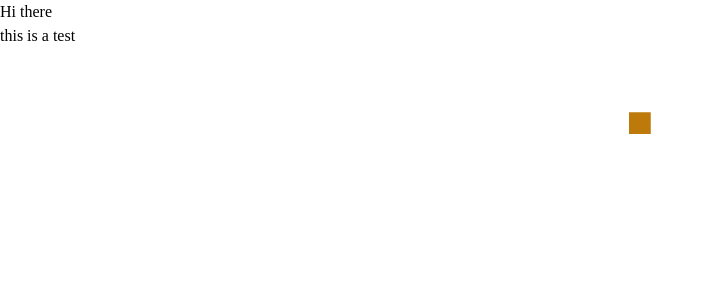
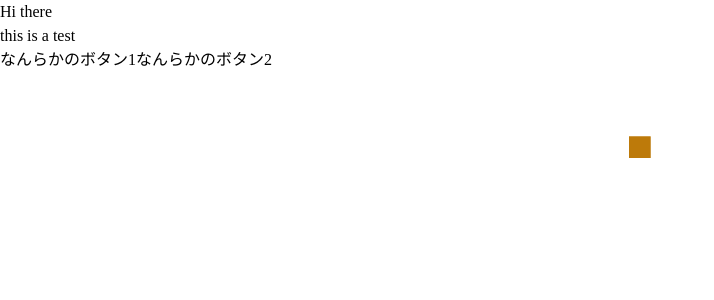
Before and after one commit to menma275/3d-file-viewer, a React (Vite) app in the folder src/renderer/: page / in a window 1280 px wide. Shown: the top 300 px of the page, without its empty margins (0-714 px from the left). Built offline with nearby package versions, Linux system fonts and the light colour scheme.

Commit message:
add: add color scheme-wip

```diff
--- a/src/renderer/src/App.tsx
+++ b/src/renderer/src/App.tsx
@@ -2,12 +2,24 @@
 
 function App(): React.JSX.Element {
   return (
-    <div className="mt-3 p-8 w-full h-full overflow-hidden">
-      <div className="flex justify-between items-center">
-        <div>Hi there</div>
-        <div className="text-accent">this is a test</div>
+    <div className="w-full h-full overflow-hidden">
+      <div
+        className="absolute top-0 left-0 p-8 pt-12 w-full h-full flex flex-col
+        justify-between items-center"
+      >
+        <div className="flex flex-row w-full justify-between">
+          <div>Hi there</div>
+          <div className="text-accent">this is a test</div>
+        </div>
+
+        <div className="flex flex-row w-full justify-between">
+          <button className="bg-mg text-bg px-4 py-2 rounded-xl text-xs ">なんらかのボタン1</button>
+          <button className="bg-mg text-accent px-4 py-2 rounded-xl text-xs">
+            なんらかのボタン2
+          </button>
+        </div>
       </div>
-      <div className="w-full h-dvh bg-mg">
+      <div className="absolute top-0 left-0 w-full h-dvh bg-transparent">
         <MainCanvas />
       </div>
     </div>
--- a/src/renderer/src/assets/base.css
+++ b/src/renderer/src/assets/base.css
@@ -1,11 +1,22 @@
 @import 'tailwindcss';
 
 @theme {
+  /*dark*/
   --color-primary: #eee;
   --color-secondary: #aaa;
   --color-bg: #252525;
-  --color-mg: #555;
-  --color-accent: #f5b111;
+  --color-mg: #333;
+  --color-accent: #497d00;
+  /*--color-accent: #848c42;*/
+  --color-borderColor: #333;
+
+  /*light*/
+  /*--color-primary: #333;*/
+  /*--color-secondary: #aaa;*/
+  /*--color-bg: #eee;*/
+  /*--color-mg: #ccc;*/
+  /*--color-accent: #848c42;*/
+  /*--color-borderColor: #333;*/
 }
 
 :root {
```
Also changed, not shown: src/renderer/src/components/Versions.tsx (deleted, +0 -15 lines).
